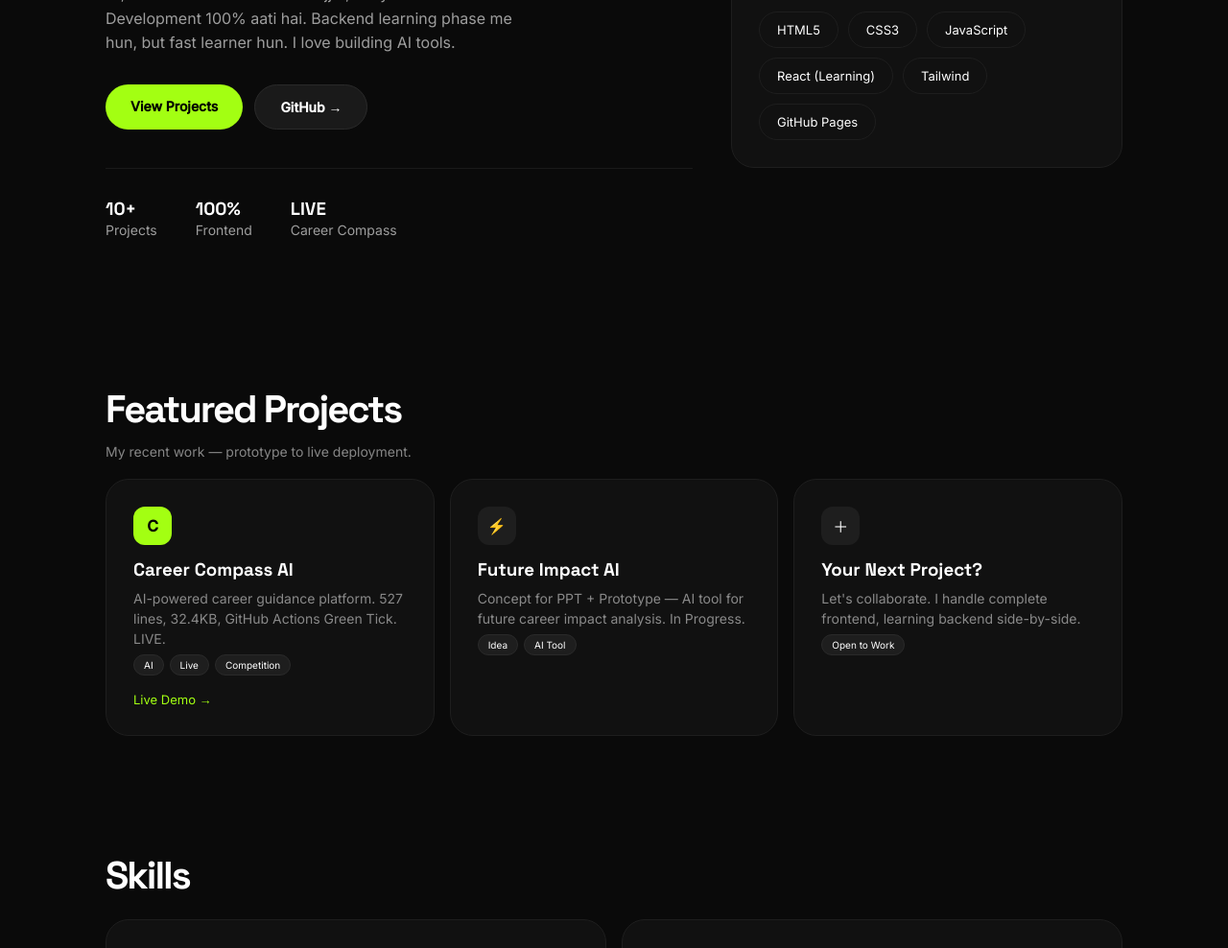
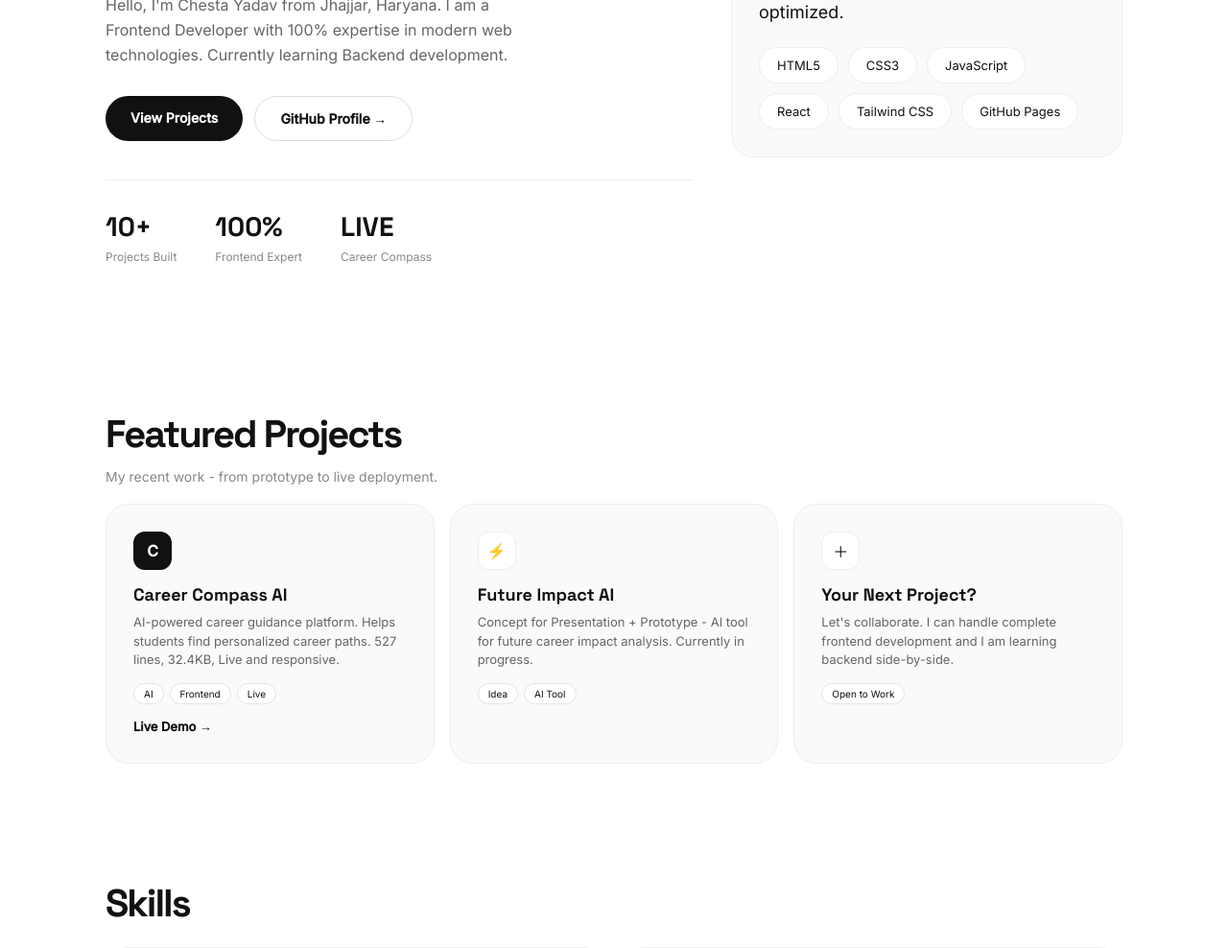
Before and after one commit to chestayadav2008-rgb/portfolio, a plain HTML site: page index.html in a window 1280 px wide. Shown: the part 413-1401 px from the top of the page at 96% size. Drawn offline with Linux system fonts and the light colour scheme.

Commit message:
index.html

```diff
--- a/index.html
+++ b/index.html
@@ -7,87 +7,92 @@
 <link href="https://fonts.googleapis.com/css2?family=Space+Grotesk:wght@400;600;700&family=Inter:wght@400;500&display=swap" rel="stylesheet">
 <style>
 *{margin:0;padding:0;box-sizing:border-box}
-body{font-family:'Inter',sans-serif;background:#0a0a0a;color:#fff}
+body{font-family:'Inter',sans-serif;background:#ffffff;color:#111;overflow-x:hidden}
 h1,h2,h3{font-family:'Space Grotesk',sans-serif}
 a{text-decoration:none;color:inherit}
 .container{max-width:1100px;margin:0 auto;padding:0 20px}
-nav{display:flex;justify-content:space-between;align-items:center;padding:25px 0;position:sticky;top:0;background:#0a0a0aee;backdrop-filter:blur(10px);z-index:10}
-.logo{font-weight:700;font-size:20px}
-.nav-links{display:flex;gap:30px;font-size:14px;opacity:0.7}
+nav{display:flex;justify-content:space-between;align-items:center;padding:25px 0;position:sticky;top:0;background:rgba(255,255,255,0.9);backdrop-filter:blur(10px);z-index:10;border-bottom:1px solid #eee}
+.logo{font-weight:700;font-size:20px;letter-spacing:-1px}
+.nav-links{display:flex;gap:30px;font-size:14px;color:#666}
 .hero{padding:80px 0 60px;display:grid;grid-template-columns:1.2fr 0.8fr;gap:40px;align-items:center}
-.badge{display:inline-block;background:#1a1a1a;border:1px solid #2a2a2a;padding:6px 14px;border-radius:100px;font-size:12px;margin-bottom:20px}
-.hero h1{font-size:60px;line-height:0.95;letter-spacing:-3px;margin-bottom:20px}
-.hero h1 span{color:#a3ff12}
-.hero p{opacity:0.6;line-height:1.6;max-width:440px;margin-bottom:30px}
-.btns{display:flex;gap:12px}
-.btn{padding:14px 26px;border-radius:100px;font-weight:600;font-size:14px}
-.btn-primary{background:#a3ff12;color:#000}
-.btn-secondary{background:#1a1a1a;border:1px solid #2a2a2a;color:#fff}
-.stats{display:flex;gap:40px;margin-top:40px;border-top:1px solid #1a1a1a;padding-top:30px}
-.card{background:#111;border:1px solid #1e1e1e;border-radius:24px;padding:28px}
+.badge{display:inline-block;background:#f5f5f5;border:1px solid #e5e5e5;padding:6px 14px;border-radius:100px;font-size:12px;margin-bottom:20px;color:#111}
+.hero h1{font-size:64px;line-height:0.95;letter-spacing:-3px;margin-bottom:20px;color:#111}
+.hero h1 span{color:#666;font-weight:400}
+.hero p{color:#666;line-height:1.6;max-width:440px;margin-bottom:30px}
+.btns{display:flex;gap:12px;flex-wrap:wrap}
+.btn{padding:14px 26px;border-radius:100px;font-weight:600;font-size:14px;display:inline-block;cursor:pointer}
+.btn-primary{background:#111;color:#fff}
+.btn-secondary{background:#fff;border:1px solid #ddd;color:#111}
+.stats{display:flex;gap:40px;margin-top:40px;border-top:1px solid #eee;padding-top:30px}
+.stat h3{font-size:28px;color:#111}
+.stat p{font-size:12px;color:#888;margin-top:4px}
+.card{background:#fafafa;border:1px solid #eee;border-radius:24px;padding:28px}
 .grid-3{display:grid;grid-template-columns:repeat(3,1fr);gap:16px;margin-top:20px}
 .section{padding:60px 0}
-.section-title{font-size:40px;letter-spacing:-2px;margin-bottom:10px}
-.muted{opacity:0.5;font-size:14px}
-.tag{display:inline-block;background:#1e1e1e;border:1px solid #2a2a2a;padding:4px 10px;border-radius:100px;font-size:10px;margin:6px 6px 0 0}
+.section-title{font-size:40px;letter-spacing:-2px;margin-bottom:10px;color:#111}
+.muted{color:#888;font-size:14px}
+.project-card h3{margin:14px 0 8px;font-size:18px;color:#111}
+.project-card p{font-size:13px;color:#666;line-height:1.5}
+.tag{display:inline-block;background:#fff;border:1px solid #e5e5e5;padding:4px 10px;border-radius:100px;font-size:10px;margin-top:14px;margin-right:6px;color:#111}
 .skills{display:flex;flex-wrap:wrap;gap:10px;margin-top:20px}
-.skill-pill{padding:10px 18px;background:#111;border:1px solid #1e1e1e;border-radius:100px;font-size:13px}
-footer{padding:60px 0;border-top:1px solid #1a1a1a;text-align:center;opacity:0.4;font-size:12px}
-@media(max-width:800px){.hero{grid-template-columns:1fr}.hero h1{font-size:40px}.grid-3{grid-template-columns:1fr}.nav-links{display:none}}
+.skill-pill{padding:10px 18px;background:#fff;border:1px solid #eee;border-radius:100px;font-size:13px;color:#111}
+footer{padding:40px 0;border-top:1px solid #eee;text-align:center;color:#aaa;font-size:12px;margin-top:20px}
+@media(max-width:800px){.hero{grid-template-columns:1fr}.hero h1{font-size:44px}.grid-3{grid-template-columns:1fr}.nav-links{display:none}}
 </style>
 </head>
 <body>
 <div class="container">
 <nav>
 <div class="logo">CHESTA.YADAV</div>
-<div class="nav-links"><a href="#projects">Projects</a><a href="#skills">Skills</a><a href="#contact">Contact</a></div>
+<div class="nav-links"><a href="#projects">Projects</a><a href="#skills">Skills</a></div>
 </nav>
 
 <div class="hero">
 <div>
-<div class="badge">● AVAILABLE FOR COLLABORATION - Jhajjar, Haryana</div>
-<h1>Frontend Developer who builds <span>fast & clean</span> products.</h1>
-<p>Hi, I'm Chesta Yadav from Jhajjar, Haryana. Frontend Development 100% aati hai. Backend learning phase me hun, but fast learner hun. I love building AI tools.</p>
+<div class="badge">● Available for Collaboration - Jhajjar, Haryana</div>
+<h1>Frontend Developer who builds <span>simple and fast</span> products.</h1>
+<p>Hello, I'm Chesta Yadav from Jhajjar, Haryana. I am a Frontend Developer with 100% expertise in modern web technologies. Currently learning Backend development.</p>
 <div class="btns">
 <a href="#projects" class="btn btn-primary">View Projects</a>
-<a href="https://github.com/chestayadav2008-rgb" class="btn btn-secondary">GitHub →</a>
+<a href="https://github.com/chestayadav2008-rgb" class="btn btn-secondary">GitHub Profile →</a>
 </div>
 <div class="stats">
-<div><h3>10+</h3><p class="muted">Projects</p></div>
-<div><h3>100%</h3><p class="muted">Frontend</p></div>
-<div><h3>LIVE</h3><p class="muted">Career Compass</p></div>
+<div class="stat"><h3>10+</h3><p>Projects Built</p></div>
+<div class="stat"><h3>100%</h3><p>Frontend Expert</p></div>
+<div class="stat"><h3>LIVE</h3><p>Career Compass</p></div>
 </div>
 </div>
+
 <div class="card">
-<h3 style="opacity:0.5;font-size:12px;letter-spacing:2px;margin-bottom:20px">WHAT I DO</h3>
-<div style="font-size:18px;line-height:1.4;margin-bottom:24px">I convert ideas into real, live websites. From Figma to Code, pixel-perfect, 32.4KB optimized.</div>
+<h3 style="color:#999;font-size:12px;letter-spacing:2px;margin-bottom:20px">WHAT I DO</h3>
+<div style="font-size:18px;line-height:1.4;margin-bottom:24px;color:#111">I convert ideas into real, live websites. From design to code, clean and optimized.</div>
 <div class="skills">
-<div class="skill-pill">HTML5</div><div class="skill-pill">CSS3</div><div class="skill-pill">JavaScript</div><div class="skill-pill">React (Learning)</div><div class="skill-pill">Tailwind</div><div class="skill-pill">GitHub Pages</div>
+<div class="skill-pill">HTML5</div><div class="skill-pill">CSS3</div><div class="skill-pill">JavaScript</div><div class="skill-pill">React</div><div class="skill-pill">Tailwind CSS</div><div class="skill-pill">GitHub Pages</div>
 </div>
 </div>
 </div>
 
 <div class="section" id="projects">
 <h2 class="section-title">Featured Projects</h2>
-<p class="muted">My recent work — prototype to live deployment.</p>
+<p class="muted">My recent work - from prototype to live deployment.</p>
 <div class="grid-3">
-<div class="card">
-<div style="background:#a3ff12;color:#000;width:40px;height:40px;border-radius:12px;display:flex;align-items:center;justify-content:center;font-weight:700">C</div>
-<h3 style="margin:14px 0 8px">Career Compass AI</h3>
-<p class="muted" style="line-height:1.5">AI-powered career guidance platform. 527 lines, 32.4KB, GitHub Actions Green Tick. LIVE.</p>
-<div><span class="tag">AI</span><span class="tag">Live</span><span class="tag">Competition</span></div>
-<p style="margin-top:14px"><a href="https://chestayadav2008-rgb.github.io/career-compass/" style="color:#a3ff12;font-size:13px">Live Demo →</a></p>
+<div class="card project-card">
+<div style="background:#111;color:#fff;width:40px;height:40px;border-radius:12px;display:flex;align-items:center;justify-content:center;font-weight:700">C</div>
+<h3>Career Compass AI</h3>
+<p>AI-powered career guidance platform. Helps students find personalized career paths. 527 lines, 32.4KB, Live and responsive.</p>
+<div><span class="tag">AI</span><span class="tag">Frontend</span><span class="tag">Live</span></div>
+<p style="margin-top:14px"><a href="https://chestayadav2008-rgb.github.io/career-compass/" style="color:#111;font-weight:600;font-size:13px">Live Demo →</a></p>
 </div>
-<div class="card">
-<div style="background:#1e1e1e;width:40px;height:40px;border-radius:12px;display:flex;align-items:center;justify-content:center">⚡</div>
-<h3 style="margin:14px 0 8px">Future Impact AI</h3>
-<p class="muted" style="line-height:1.5">Concept for PPT + Prototype — AI tool for future career impact analysis. In Progress.</p>
+<div class="card project-card">
+<div style="background:#fff;border:1px solid #eee;width:40px;height:40px;border-radius:12px;display:flex;align-items:center;justify-content:center">⚡</div>
+<h3>Future Impact AI</h3>
+<p>Concept for Presentation + Prototype - AI tool for future career impact analysis. Currently in progress.</p>
 <div><span class="tag">Idea</span><span class="tag">AI Tool</span></div>
 </div>
-<div class="card">
-<div style="background:#1e1e1e;width:40px;height:40px;border-radius:12px;display:flex;align-items:center;justify-content:center">＋</div>
-<h3 style="margin:14px 0 8px">Your Next Project?</h3>
-<p class="muted" style="line-height:1.5">Let's collaborate. I handle complete frontend, learning backend side-by-side.</p>
+<div class="card project-card">
+<div style="background:#fff;border:1px solid #eee;width:40px;height:40px;border-radius:12px;display:flex;align-items:center;justify-content:center">＋</div>
+<h3>Your Next Project?</h3>
+<p>Let's collaborate. I can handle complete frontend development and I am learning backend side-by-side.</p>
 <div><span class="tag">Open to Work</span></div>
 </div>
 </div>
@@ -96,23 +101,12 @@ footer{padding:60px 0;border-top:1px solid #1a1a1a;text-align:center;opacity:0.4
 <div class="section" id="skills">
 <h2 class="section-title">Skills</h2>
 <div style="display:grid;grid-template-columns:1fr 1fr;gap:16px;margin-top:20px">
-<div class="card"><h3>Frontend — Expert (100%)</h3><p class="muted" style="margin-top:10px">HTML, CSS, JavaScript, Responsive Design — Completely aati hai.</p></div>
-<div class="card"><h3>Backend — Learning Fast</h3><p class="muted" style="margin-top:10px">Node.js, APIs, Gemini Integration — Currently learning, can manage basic integration.</p></div>
+<div class="card"><h3>Frontend - Expert (100%)</h3><p class="muted" style="margin-top:10px">HTML5, CSS3, JavaScript, Responsive Design. Fully expert.</p></div>
+<div class="card"><h3>Backend - Learning</h3><p class="muted" style="margin-top:10px">Node.js, API Integration, Gemini AI Integration. Currently learning.</p></div>
 </div>
 </div>
 
-<div class="section" id="contact">
-<div class="card" style="text-align:center;padding:60px 28px;background:linear-gradient(180deg,#111,#0a0a0a)">
-<h2 class="section-title">Let's build something cool?</h2>
-<p class="muted" style="margin:20px auto;max-width:400px">If you have an idea, I have the frontend skills. Jhajjar se hun, remote collaboration open hai.</p>
-<div class="btns" style="justify-content:center;margin-top:20px">
-<a href="https://github.com/chestayadav2008-rgb" class="btn btn-primary">GitHub</a>
-<a href="https://chestayadav2008-rgb.github.io/career-compass/" class="btn btn-secondary">Career Compass Live</a>
-</div>
-</div>
-</div>
-
-<footer>© 2026 Chesta Yadav — Built in Jhajjar, Haryana | chestayadav2008-rgb</footer>
+<footer>© 2026 Chesta Yadav - Built in Jhajjar, Haryana | GitHub: chestayadav2008-rgb</footer>
 </div>
 </body>
 </html>
```
